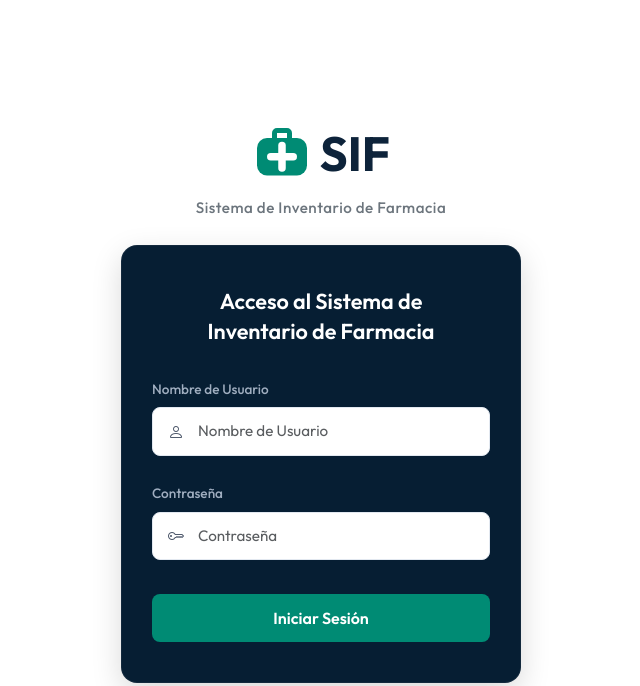
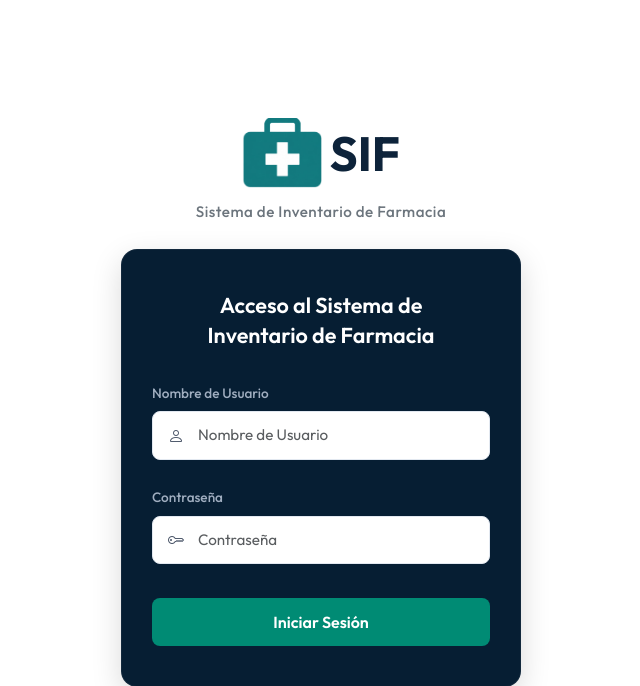
Before and after one commit to JosueRivera09/sif_farmacia, a PHP site: page /views/login.php in a window 1280 px wide. Shown: the top 686 px of the page, without its empty margins (319-959 px from the left). Run offline with PHP 8.4, Linux system fonts and the light colour scheme.

Commit message:
Fix: Cambiar logo de login.php para usar el logo oficial de la marca

```diff
--- a/views/login.php
+++ b/views/login.php
@@ -190,14 +190,7 @@ if (isset($_SESSION['id_usuario'])) {
                ====================================================
             -->
             <div class="d-flex justify-content-center align-items-center mb-2">
-                <svg width="60" height="60" viewBox="0 0 24 24" fill="none" xmlns="http://www.w3.org/2000/svg">
-                    <rect x="2" y="6" width="20" height="15" rx="4" fill="#008B74" />
-                    <!-- Asa del maletín -->
-                    <path d="M9 6V4C9 3.44772 9.44772 3 10 3H14C14.5523 3 15 3.44772 15 4V6" stroke="#008B74" stroke-width="2" stroke-linecap="round"/>
-                    <!-- Cruz médica blanca -->
-                    <path d="M12 9V18" stroke="#FFFFFF" stroke-width="3" stroke-linecap="round"/>
-                    <path d="M7.5 13.5H16.5" stroke="#FFFFFF" stroke-width="3" stroke-linecap="round"/>
-                </svg>
+                <img src="../assets/img/logo.png" alt="Logo SIF" style="width: 80px; height: 80px; object-fit: contain;">
                 <span class="logo-title ms-2">SIF</span>
             </div>
             <div class="logo-subtitle">Sistema de Inventario de Farmacia</div>
```
